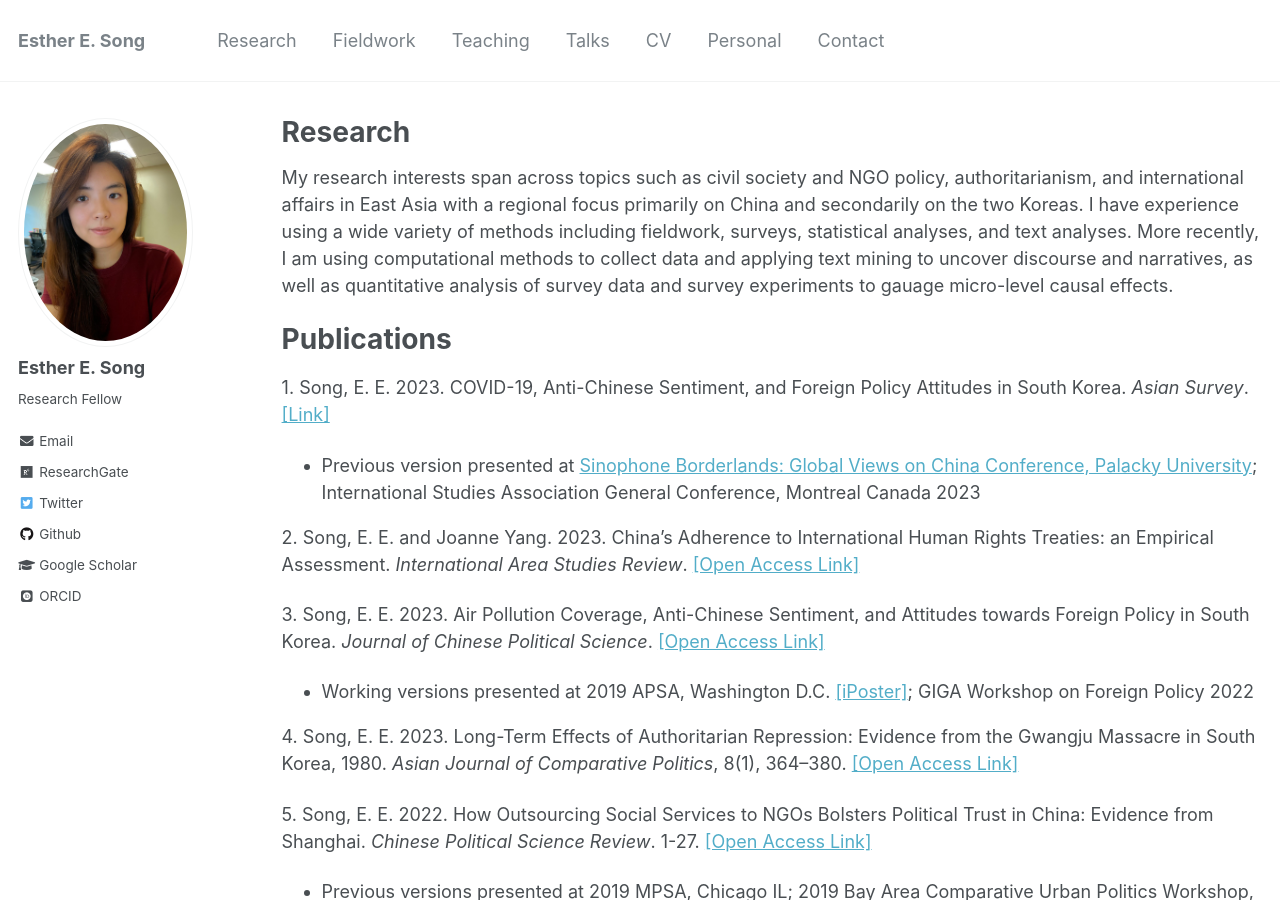
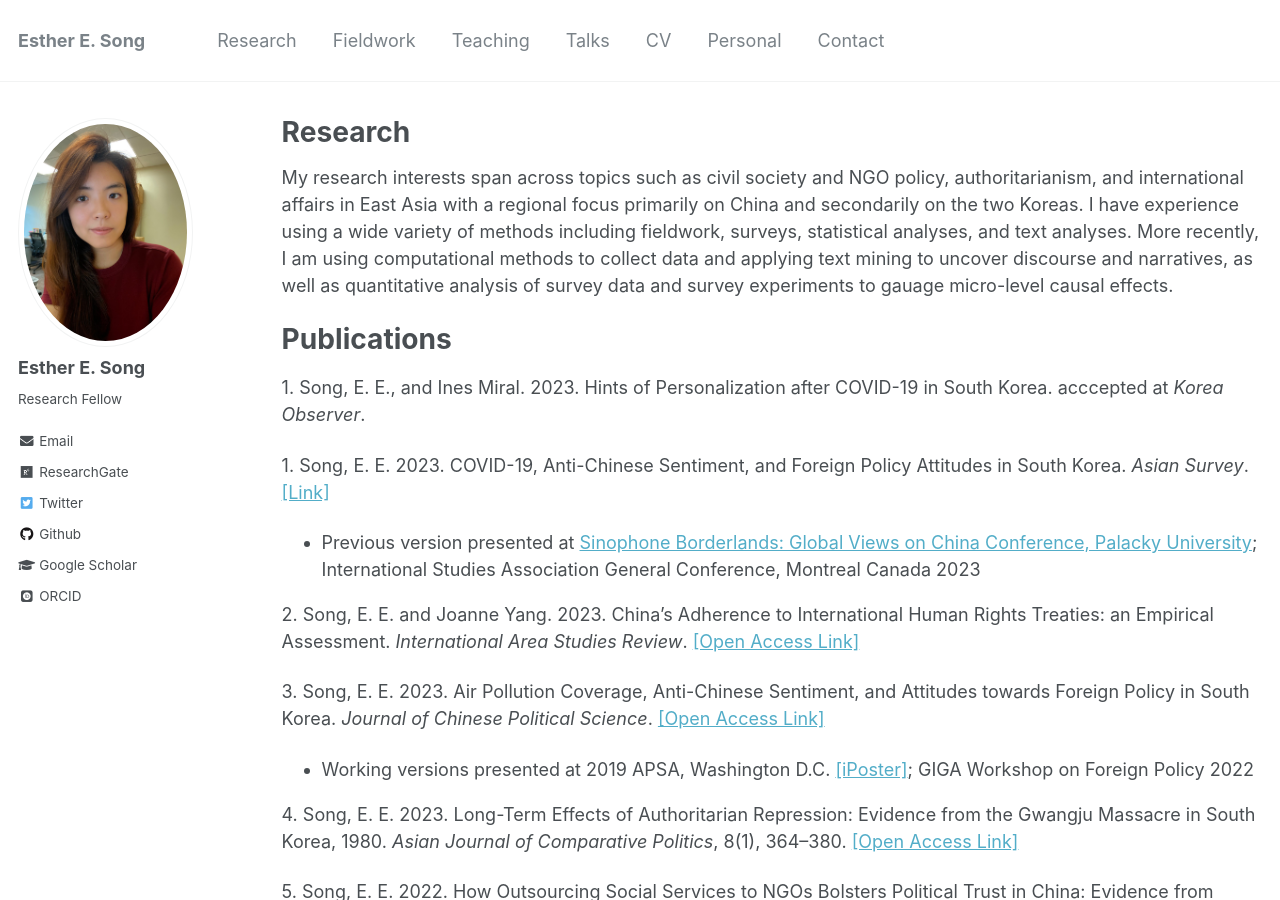
Before and after one commit to ehsong/ehsong.github.io, a Jekyll site: the page built from _pages/research.md, in a window 1280 px wide and 900 px high. Built offline with Jekyll 4.4.1, drawn with Linux system fonts in a browser that asks for light colours; some web fonts are replaced; some of the changed text lies outside the part shown.

Commit message:
Update research.md

```diff
--- a/_pages/research.md
+++ b/_pages/research.md
@@ -10,6 +10,8 @@ author_profile: true
 My research interests span across topics such as civil society and NGO policy, authoritarianism, and international affairs in East Asia with a regional focus primarily on China and secondarily on the two Koreas. I have experience using a wide variety of methods including fieldwork, surveys, statistical analyses, and text analyses. More recently, I am using computational methods to collect data and applying text mining to uncover discourse and narratives, as well as quantitative analysis of survey data and survey experiments to gauage micro-level causal effects.
 
 # Publications
+
+1\. Song, E. E., and Ines Miral. 2023. Hints of Personalization after COVID-19 in South Korea. acccepted at *Korea Observer*.
 
 1\. Song, E. E. 2023. COVID-19, Anti-Chinese Sentiment, and Foreign Policy Attitudes in South Korea. *Asian Survey*.[[Link]](https://t.co/ulZlIiRwHZ)
   * Previous version presented at [Sinophone Borderlands: Global Views on China Conference, Palacky University](https://sinofon.cz/surveys/); International Studies Association General Conference, Montreal Canada 2023
```
Also changed, not shown: other parts of _pages/research.md (+0 -2 lines).
